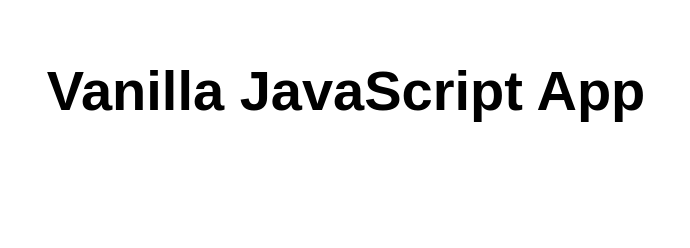
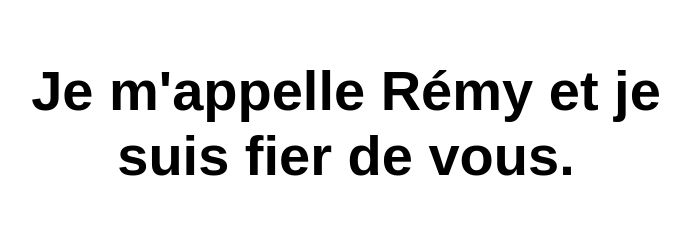
Before and after one commit to rcorriveau-prof/post_exam, a website: page src/index.html in a window 1280 px wide. Shown: the whole page, without its empty margins (294-984 px from the left). Drawn offline with Linux system fonts and the light colour scheme.

Commit message:
Update index.html

```diff
--- a/src/index.html
+++ b/src/index.html
@@ -10,7 +10,7 @@
 
 <body>
   <main>
-    <h1>Vanilla JavaScript App</h1>
+    <h1>Je m'appelle Rémy et je suis fier de vous.</h1>
   </main>
 </body>
 
```
